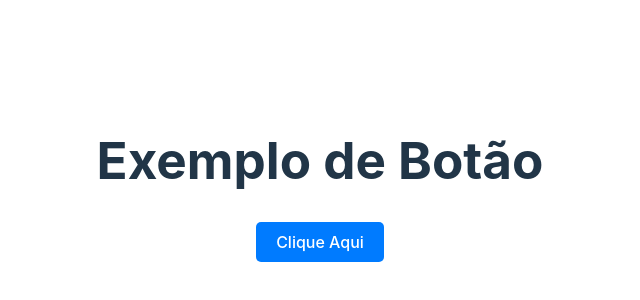
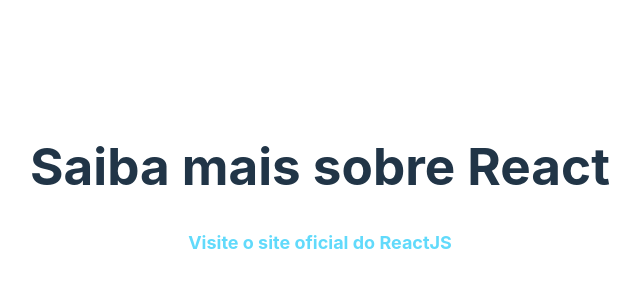
Before and after one commit to werik-antunes/React-Lista-01-, a React (Vite) app: page / in a window 1280 px wide. Shown: the part 220-520 px from the top of the page, without its empty margins (320-960 px from the left). Built offline with nearby package versions, Linux system fonts and the light colour scheme.

Commit message:
Exercício 06
Links

```diff
--- a/src/App.jsx
+++ b/src/App.jsx
@@ -1,13 +1,14 @@
 
 import './App.css'
-import Botao from './components/Botao'
+import LinkReactJS from './components/LinkReactJS'
+
 
 function App() {
 
   return (
     <>
-      <h1>Exemplo de Botão</h1>
-      <Botao/>
+      <h1>Saiba mais sobre React</h1>
+      <LinkReactJS/>
     </>
   )
 }
--- /dev/null
+++ b/src/components/LinkReactJS.jsx
@@ -0,0 +1,21 @@
+import React from "react";
+
+function LinkReactJS() {
+  return (
+    <a
+      href="https://react.dev/"
+      target="_blank"
+      rel="noopener noreferrer"
+      style={{
+        color: "#61DAFB",
+        textDecoration: "none",
+        fontSize: "18px",
+        fontWeight: "bold",
+      }}
+    >
+      Visite o site oficial do ReactJS
+    </a>
+  );
+}
+
+export default LinkReactJS;
```
